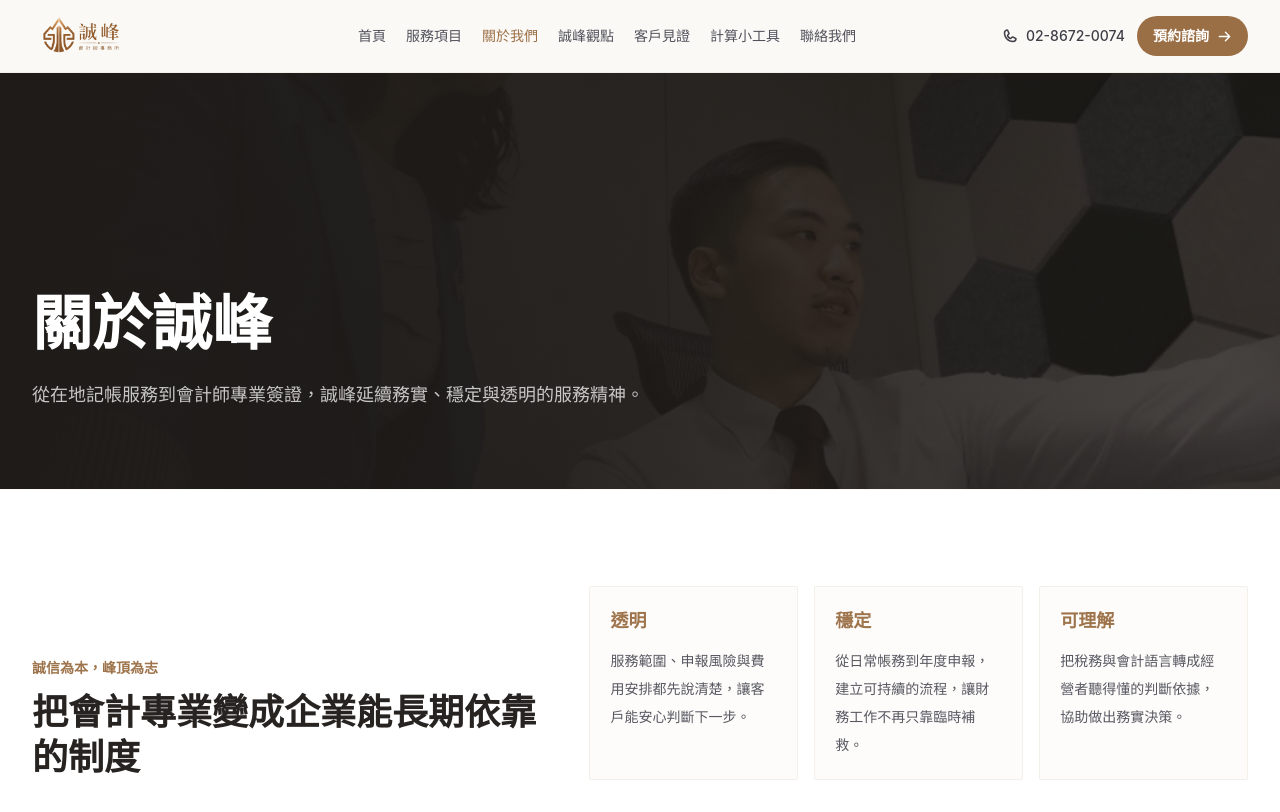
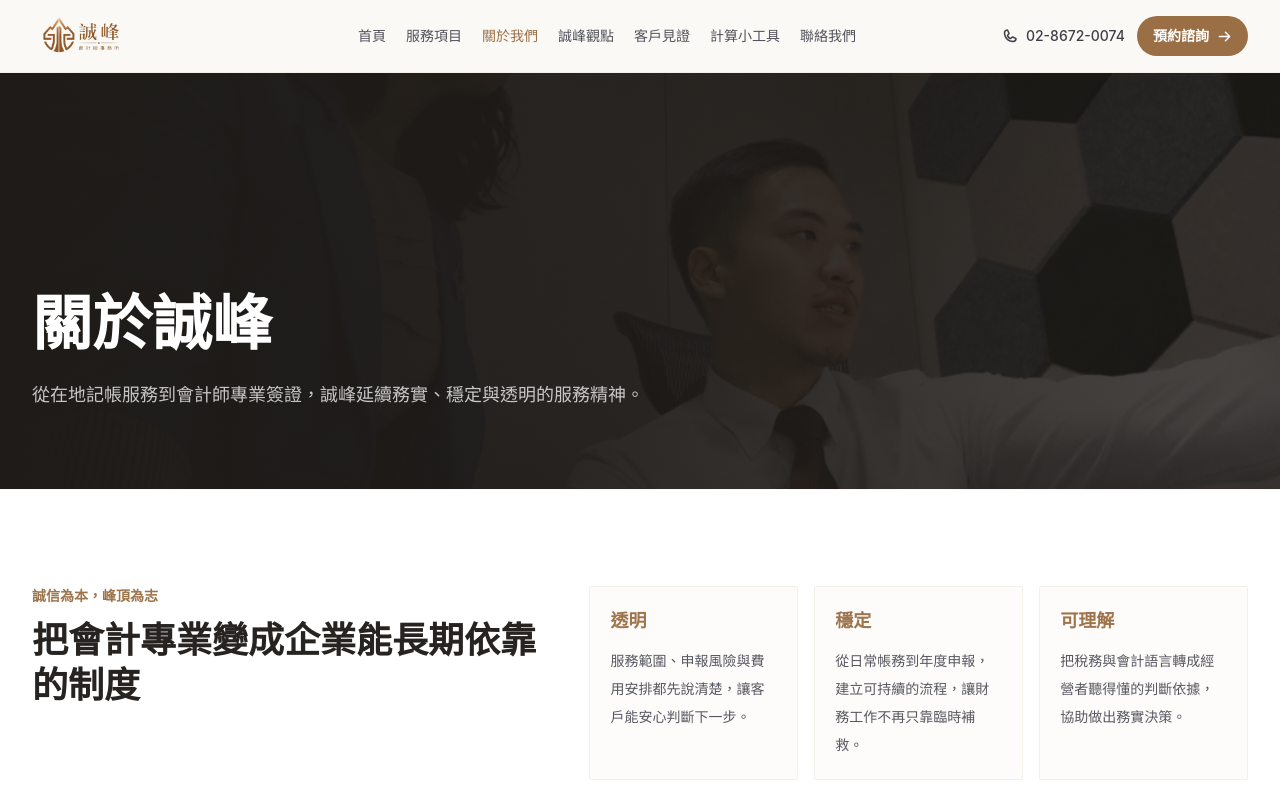
Before and after one commit to TruePeak0316/website-setting, a Next.js app: page /about in a window 1280 px wide. Shown: the top 812 px of the page. Built offline with nearby package versions, Linux system fonts and the light colour scheme.

Commit message:
fix(about): adjust layout alignment in about page
修正「關於」頁面中內容區塊的對齊方式，將 `lg:items-end` 改為 `lg:items-start`，以改善不同螢幕尺寸下的視覺呈現效果。

```diff
--- a/pages/about.tsx
+++ b/pages/about.tsx
@@ -26,7 +26,7 @@ export default function AboutPage() {
       <PageHero title="關於誠峰" description="從在地記帳服務到會計師專業簽證，誠峰延續務實、穩定與透明的服務精神。" image="/images/AboutUs.webp" />
 
       <section className="about-scroll-section section-pad bg-white">
-        <div className="page-shell grid gap-10 lg:grid-cols-[0.88fr_1.12fr] lg:items-end">
+        <div className="page-shell grid gap-10 lg:grid-cols-[0.88fr_1.12fr] lg:items-start">
           <div>
             <p className="text-sm font-semibold text-brand-primary">誠信為本，峰頂為志</p>
             <h2 className="mt-3 font-serif text-3xl font-bold leading-tight text-brand-charcoal sm:text-4xl">把會計專業變成企業能長期依靠的制度</h2>
```
